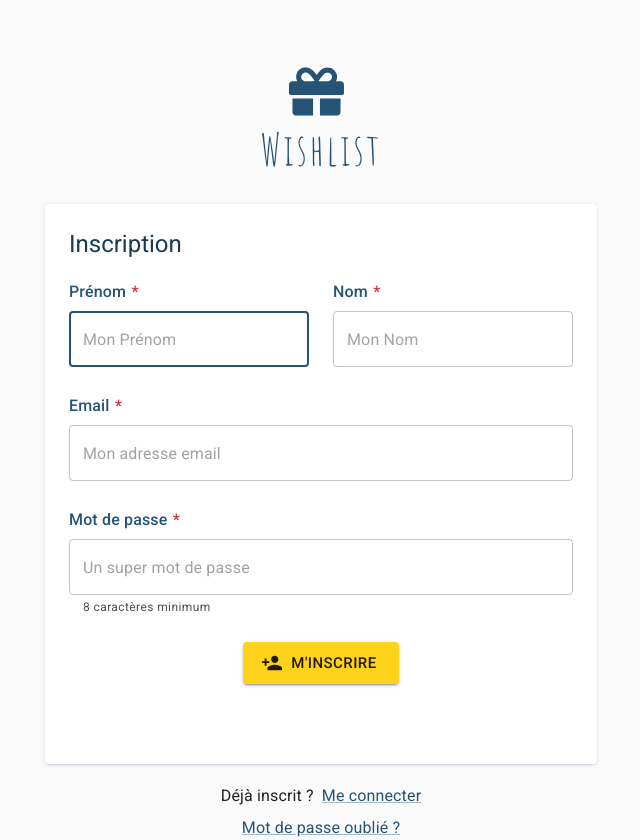
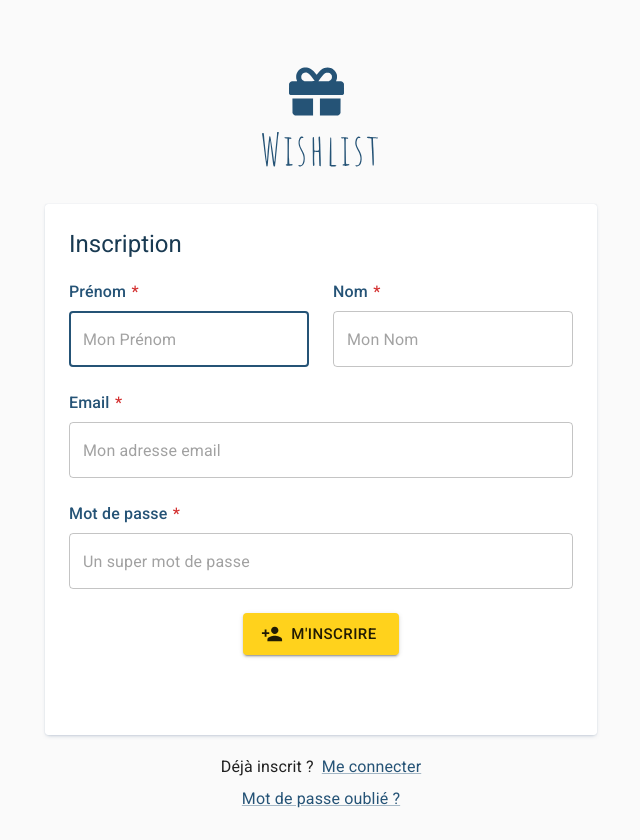
Before and after one commit to ugho49/wishlist, a React (Vite) app in the folder apps/front/: page /register in a window 1280 px wide. Shown: the whole page, without its empty margins (319-959 px from the left). After the commit the page ends 811 px from the top, so only its background shows below. Built offline with nearby package versions, Linux system fonts and the light colour scheme.

Commit message:
feat: start using zod with form hooks

```diff
--- a/apps/front/src/components/auth/LoginPage.tsx
+++ b/apps/front/src/components/auth/LoginPage.tsx
@@ -1,7 +1,7 @@
-import { Box, Stack, TextField } from '@mui/material';
+import { Alert, Box, Stack, TextField } from '@mui/material';
 import { getUrlParameter, RouterLink, useApi, useToast } from '@wishlist/common-front';
 import { useDispatch } from 'react-redux';
-import React, { FormEvent, useState } from 'react';
+import React, { useState } from 'react';
 import { setTokens } from '../../core/store/features';
 import { wishlistApiRef } from '../../core/api/wishlist.api';
 import { Card } from '../common/Card';
@@ -11,14 +11,35 @@ import { Subtitle } from '../common/Subtitle';
 import LoginIcon from '@mui/icons-material/Login';
 import { CredentialResponse, GoogleLogin } from '@react-oauth/google';
 import { LoginOutputDto } from '@wishlist/common-types';
+import { useForm } from 'react-hook-form';
+import { zodResolver } from '@hookform/resolvers/zod';
+import { z } from 'zod';
+import { AxiosError } from 'axios';
+
+const schema = z.object({
+  email: z.string().email({ message: 'Email invalide' }),
+  password: z.string().min(1, { message: '1 caractère minimum' }),
+});
+
+type FormFields = z.infer<typeof schema>;
 
 export const LoginPage = () => {
   const api = useApi(wishlistApiRef);
   const dispatch = useDispatch();
   const { addToast } = useToast();
-  const [email, setEmail] = useState(getUrlParameter('email') || '');
-  const [password, setPassword] = useState('');
-  const [loading, setLoading] = useState(false);
+  const [socialLoading, setSocialLoading] = useState(false);
+  const {
+    register,
+    setError,
+    handleSubmit,
+    formState: { isSubmitting, errors: formErrors },
+  } = useForm<FormFields>({
+    resolver: zodResolver(schema),
+    values: {
+      email: getUrlParameter('email') || '',
+      password: '',
+    },
+  });
 
   const handleLoginSuccess = (param: LoginOutputDto) => {
     addToast({ message: 'Heureux de vous revoir 🤓', variant: 'default' });
@@ -31,38 +52,32 @@ export const LoginPage = () => {
     );
   };
 
-  const onSubmit = async (e: FormEvent) => {
-    e.preventDefault();
-    setLoading(true);
+  const onSubmit = async (data: FormFields) => {
     try {
-      const data = await api.auth.login({ email, password });
-      handleLoginSuccess(data);
+      const result = await api.auth.login(data);
+      handleLoginSuccess(result);
     } catch (e) {
-      addToast({
-        message: (
-          <>
-            <span>Une erreur s'est produite. Vérifiez vos identifiants</span>&nbsp;<b>email / mot de passe</b>
-          </>
-        ),
-        variant: 'error',
-      });
-    } finally {
-      setLoading(false);
+      if (e instanceof AxiosError && (e.response?.status === 401 || e.response?.status === 403)) {
+        setError('root', { message: 'Email ou mot de passe incorrect' });
+      } else {
+        setError('root', { message: "Une erreur s'est produite." });
+      }
     }
   };
 
   const onGoogleLoginSuccess = async (credentialResponse: CredentialResponse) => {
     try {
-      setLoading(true);
+      setSocialLoading(true);
       const data = await api.auth.loginWithGoogle({ credential: credentialResponse.credential || '' });
       handleLoginSuccess(data);
     } catch (e) {
-      setLoading(false);
+      setSocialLoading(false);
       addToast({ message: "Une erreur s'est produite", variant: 'error' });
     }
   };
 
   const onGoogleLoginFailure = () => {
+    setSocialLoading(false);
     addToast({ message: "Une erreur s'est produite", variant: 'error' });
   };
 
@@ -70,33 +85,32 @@ export const LoginPage = () => {
     <>
       <Card sx={{ width: '100%' }}>
         <Subtitle>Connexion</Subtitle>
-        <Stack component="form" onSubmit={onSubmit} gap={3}>
+
+        <Stack component="form" onSubmit={handleSubmit(onSubmit)} gap={3}>
+          {formErrors.root && <Alert severity="error">{formErrors.root.message}</Alert>}
+
           <Box>
             <InputLabel required>Email</InputLabel>
             <TextField
+              {...register('email')}
               type="email"
-              required
               fullWidth
-              disabled={loading}
               placeholder="Entrer l'email que vous avez utilisé lors de l'inscription"
               autoComplete="email"
-              autoFocus={email === ''}
-              value={email}
-              onChange={(e) => setEmail(e.target.value)}
+              error={!!formErrors.email}
+              helperText={formErrors.email?.message}
             />
           </Box>
           <Box>
             <InputLabel required>Mot de passe</InputLabel>
             <TextField
-              required
+              {...register('password')}
+              type="password"
               fullWidth
               placeholder="Mon mot de passe"
-              type="password"
-              autoFocus={email !== ''}
-              disabled={loading}
               autoComplete="current-password"
-              value={password}
-              onChange={(e) => setPassword(e.target.value)}
+              error={!!formErrors.password}
+              helperText={formErrors.password?.message}
             />
           </Box>
           <Stack alignItems="center" gap={2}>
@@ -105,10 +119,10 @@ export const LoginPage = () => {
               variant="contained"
               size="large"
               color="secondary"
-              loading={loading}
+              loading={isSubmitting}
               loadingPosition="start"
               startIcon={<LoginIcon />}
-              disabled={loading}
+              disabled={isSubmitting || socialLoading}
             >
               Me connecter
             </LoadingButton>
--- a/apps/front/src/components/auth/RegisterPage.tsx
+++ b/apps/front/src/components/auth/RegisterPage.tsx
@@ -1,27 +1,43 @@
 import { Card } from '../common/Card';
-import { Box, Stack, TextField } from '@mui/material';
+import { Alert, Box, Stack, TextField } from '@mui/material';
 import { InputLabel } from '../common/InputLabel';
 import { LoadingButton } from '@mui/lab';
 import { RouterLink, useApi, useToast } from '@wishlist/common-front';
-import React, { FormEvent, useState } from 'react';
+import React, { useState } from 'react';
 import { wishlistApiRef } from '../../core/api/wishlist.api';
 import { useDispatch } from 'react-redux';
 import { Subtitle } from '../common/Subtitle';
-import { CharsRemaining } from '../common/CharsRemaining';
 import PersonAddIcon from '@mui/icons-material/PersonAdd';
 import { setTokens } from '../../core/store/features';
 import { CredentialResponse, GoogleLogin } from '@react-oauth/google';
 import { LoginOutputDto } from '@wishlist/common-types';
+import { z } from 'zod';
+import { useForm } from 'react-hook-form';
+import { zodResolver } from '@hookform/resolvers/zod';
+import { AxiosError } from 'axios';
+
+const schema = z.object({
+  email: z.string().email({ message: 'Email invalide' }).max(200, { message: '200 caractères maximum' }),
+  password: z.string().min(8, { message: '8 caractères minimum' }).max(50, { message: '50 caractères maximum' }),
+  firstname: z.string().min(1, { message: '1 caractère minimum' }).max(50, { message: '50 caractères maximum' }),
+  lastname: z.string().min(1, { message: '1 caractère minimum' }).max(50, { message: '50 caractères maximum' }),
+});
+
+type FormFields = z.infer<typeof schema>;
 
 export const RegisterPage = () => {
   const api = useApi(wishlistApiRef);
   const dispatch = useDispatch();
   const { addToast } = useToast();
-  const [firstname, setFirstname] = useState('');
-  const [lastname, setLastname] = useState('');
-  const [email, setEmail] = useState('');
-  const [password, setPassword] = useState('');
-  const [loading, setLoading] = useState(false);
+  const [socialLoading, setSocialLoading] = useState(false);
+  const {
+    register,
+    setError,
+    handleSubmit,
+    formState: { isSubmitting, errors: formErrors },
+  } = useForm<FormFields>({
+    resolver: zodResolver(schema),
+  });
 
   const handleRegisterSuccess = (param: LoginOutputDto) => {
     addToast({ message: 'Bienvenue sur wishlist 👋', variant: 'default' });
@@ -34,37 +50,34 @@ export const RegisterPage = () => {
     );
   };
 
-  const onSubmit = async (e: FormEvent) => {
-    e.preventDefault();
-    setLoading(true);
+  const onSubmit = async (data: FormFields) => {
     try {
-      await api.user.register({
-        email,
-        firstname,
-        lastname,
-        password,
-      });
-      const data = await api.auth.login({ email, password });
-      handleRegisterSuccess(data);
+      await api.user.register(data);
+      const result = await api.auth.login({ email: data.email, password: data.password });
+      handleRegisterSuccess(result);
     } catch (e) {
-      addToast({ message: "Une erreur s'est produite", variant: 'error' });
-      setLoading(false);
+      if (e instanceof AxiosError && e.response?.status === 422) {
+        setError('root', { message: 'Cet email est déjà utilisé' });
+      } else {
+        setError('root', { message: "Une erreur s'est produite." });
+      }
     }
   };
 
   const onGoogleRegisterSuccess = async (credentialResponse: CredentialResponse) => {
-    setLoading(true);
+    setSocialLoading(true);
     try {
       await api.user.registerWithGoogle({ credential: credentialResponse.credential || '' });
       const data = await api.auth.loginWithGoogle({ credential: credentialResponse.credential || '' });
       handleRegisterSuccess(data);
     } catch (e) {
       addToast({ message: "Une erreur s'est produite", variant: 'error' });
-      setLoading(false);
+      setSocialLoading(false);
     }
   };
 
   const onGoogleRegisterFailure = () => {
+    setSocialLoading(false);
     addToast({ message: "Une erreur s'est produite", variant: 'error' });
   };
 
@@ -72,36 +85,32 @@ export const RegisterPage = () => {
     <>
       <Card sx={{ width: '100%' }}>
         <Subtitle>Inscription</Subtitle>
-        <Stack component="form" onSubmit={onSubmit} gap={3}>
+        <Stack component="form" onSubmit={handleSubmit(onSubmit)} gap={3}>
+          {formErrors.root && <Alert severity="error">{formErrors.root.message}</Alert>}
+
           <Stack direction="row" flexWrap="wrap" gap={3}>
             <Box sx={{ flexGrow: 1 }}>
               <InputLabel required>Prénom</InputLabel>
               <TextField
-                required
-                disabled={loading}
+                {...register('firstname')}
                 fullWidth
-                value={firstname}
                 autoFocus
-                inputProps={{ maxLength: 50 }}
                 placeholder="Mon Prénom"
                 autoComplete="given-name"
-                helperText={<CharsRemaining max={50} value={firstname} />}
-                onChange={(e) => setFirstname(e.target.value)}
+                error={!!formErrors.firstname}
+                helperText={formErrors.firstname?.message}
               />
             </Box>
 
             <Box sx={{ flexGrow: 1 }}>
               <InputLabel required>Nom</InputLabel>
               <TextField
-                required
-                disabled={loading}
+                {...register('lastname')}
                 fullWidth
-                value={lastname}
-                inputProps={{ maxLength: 50 }}
                 placeholder="Mon Nom"
                 autoComplete="family-name"
-                helperText={<CharsRemaining max={50} value={lastname} />}
-                onChange={(e) => setLastname(e.target.value)}
+                error={!!formErrors.lastname}
+                helperText={formErrors.lastname?.message}
               />
             </Box>
           </Stack>
@@ -109,31 +118,25 @@ export const RegisterPage = () => {
           <Box>
             <InputLabel required>Email</InputLabel>
             <TextField
+              {...register('email')}
               type="email"
-              required
               fullWidth
-              disabled={loading}
               placeholder="Mon adresse email"
               autoComplete="email"
-              value={email}
-              inputProps={{ maxLength: 200 }}
-              helperText={<CharsRemaining max={200} value={email} />}
-              onChange={(e) => setEmail(e.target.value)}
+              error={!!formErrors.email}
+              helperText={formErrors.email?.message}
             />
           </Box>
           <Box>
             <InputLabel required>Mot de passe</InputLabel>
             <TextField
-              required
+              {...register('password')}
               fullWidth
               placeholder="Un super mot de passe"
               type="password"
-              disabled={loading}
               autoComplete="new-password"
-              helperText="8 caractères minimum"
-              value={password}
-              inputProps={{ maxLength: 50, minLength: 8 }}
-              onChange={(e) => setPassword(e.target.value)}
+              error={!!formErrors.password}
+              helperText={formErrors.password?.message}
             />
           </Box>
           <Stack alignItems="center" gap={2}>
@@ -142,10 +145,10 @@ export const RegisterPage = () => {
               variant="contained"
               size="large"
               color="secondary"
-              loading={loading}
+              loading={isSubmitting}
               loadingPosition="start"
               startIcon={<PersonAddIcon />}
-              disabled={loading}
+              disabled={isSubmitting || socialLoading}
             >
               M'inscrire
             </LoadingButton>
--- a/package.json
+++ b/package.json
@@ -19,6 +19,7 @@
   "dependencies": {
     "@emotion/react": "11.11.1",
     "@emotion/styled": "11.11.0",
+    "@hookform/resolvers": "3.3.4",
     "@mui/icons-material": "5.14.18",
     "@mui/lab": "5.0.0-alpha.99",
     "@mui/material": "5.14.18",
@@ -64,6 +65,7 @@
     "react": "18.2.0",
     "react-dom": "18.2.0",
     "react-easy-crop": "5.0.2",
+    "react-hook-form": "7.49.3",
     "react-redux": "8.1.3",
     "react-router-dom": "6.20.0",
     "react-use": "17.4.0",
@@ -76,7 +78,8 @@
     "typeorm": "0.3.17",
     "typeorm-naming-strategies": "4.1.0",
     "usehooks-ts": "2.9.1",
-    "uuid": "9.0.1"
+    "uuid": "9.0.1",
+    "zod": "3.22.4"
   },
   "devDependencies": {
     "@commitlint/cli": "18.4.3",
```
Also changed, not shown: 1 other file (tests, documents, lock files or other folders).
